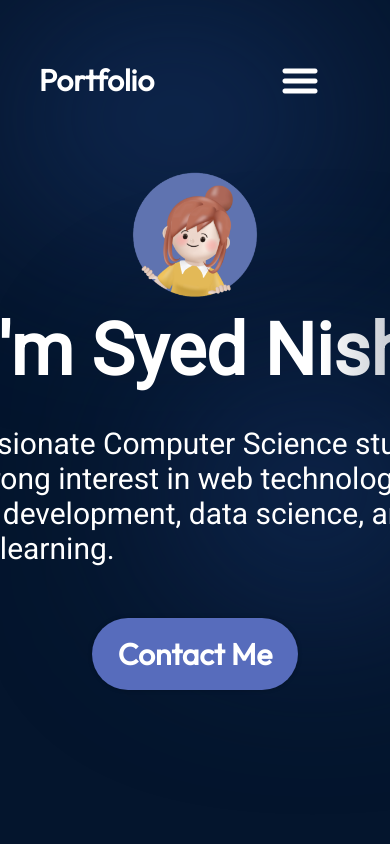
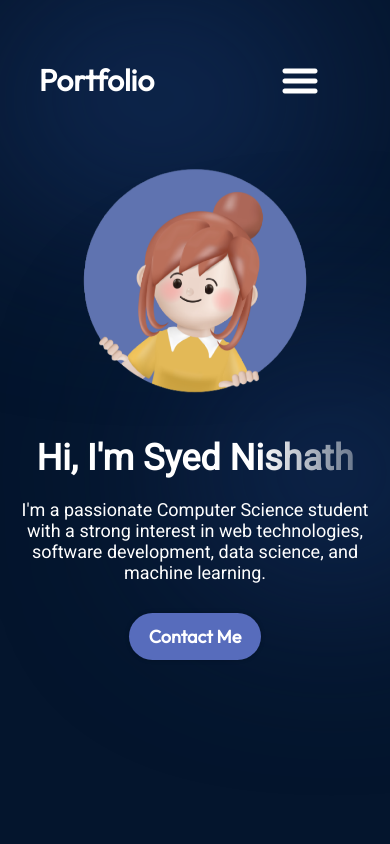
Before and after one commit to Nishath-Syed/Portfolio, a React (Vite) app: page / in a window 390 px wide. Shown: the top 844 px of the page. Built offline with nearby package versions, Linux system fonts and the light colour scheme.

Commit message:
Update Hero.module.css

```diff
--- a/src/components/Hero/Hero.module.css
+++ b/src/components/Hero/Hero.module.css
@@ -54,7 +54,6 @@
 .heroImg {
   width: 50%;
   z-index: 1;
-
   animation-name: floating;
   animation-duration: 3s;
   animation-iteration-count: infinite;
@@ -101,12 +100,38 @@
   z-index: 0;
 }
 
+/* Mobile Styles */
 @media screen and (max-width: 830px) {
   .container {
     flex-direction: column-reverse;
+    align-items: center;
+    margin-top: 30px;
+    margin-left: 5%;
+    margin-right: 5%;
   }
 
   .content {
     align-items: center;
+    text-align: center;
+  }
+
+  .title {
+    font-size: 36px;
+    margin-bottom: 20px;
+  }
+
+  .description {
+    font-size: 18px;
+    margin-bottom: 30px;
+  }
+
+  .contactBtn {
+    font-size: 18px;
+    padding: 12px 20px;
+  }
+
+  .heroImg {
+    width: 80%;
+    margin-bottom: 20px;
   }
 }
```
